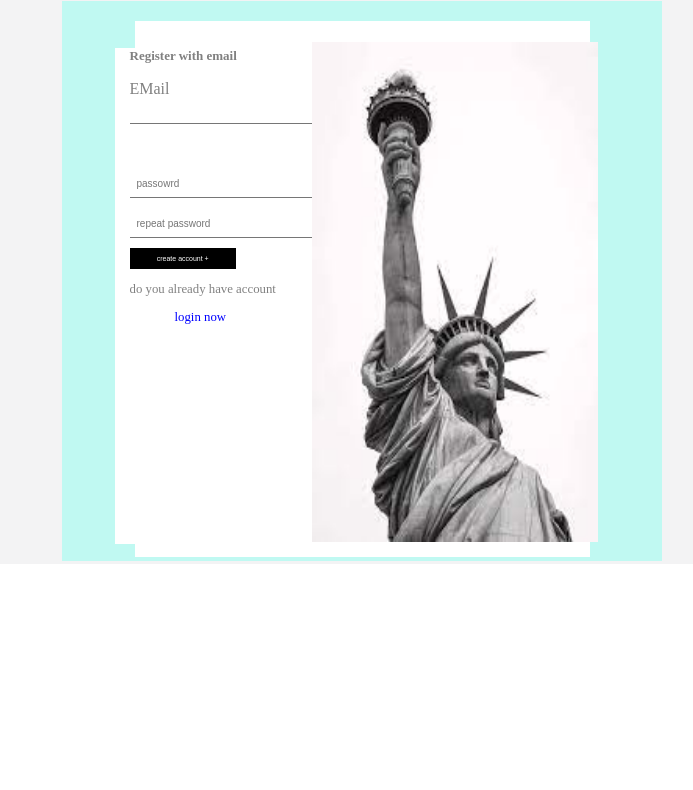
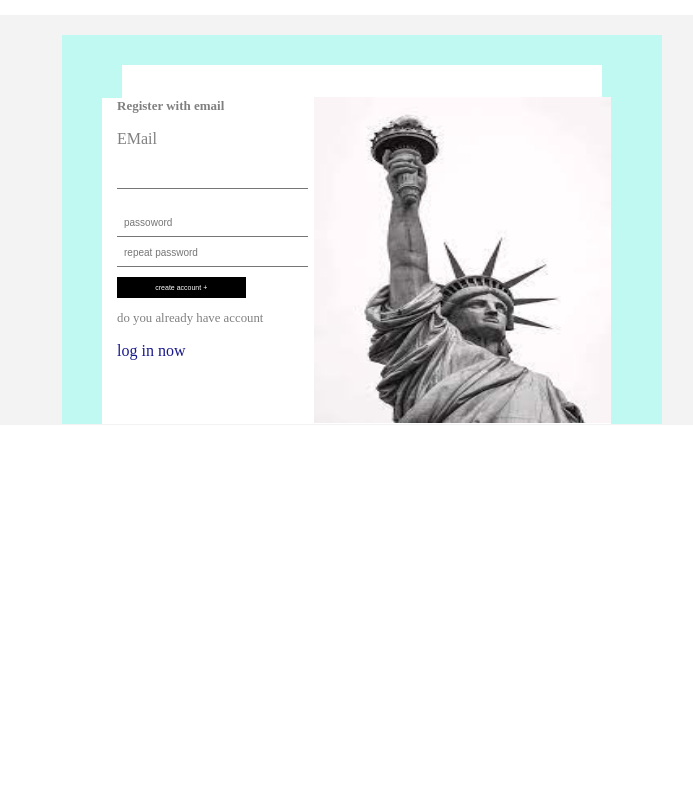
Before and after one commit to nelsonmakori/libertyMutual-registerpage, a plain HTML site: page index.html in a window 1280 px wide. Shown: the part 62-852 px from the top of the page, without its empty margins (288-981 px from the left). After the commit the page ends 800 px from the top, so only its background shows below. Drawn offline with Linux system fonts and the light colour scheme.

Commit message:
deleted position and vh to px

```diff
--- a/index.html
+++ b/index.html
@@ -8,6 +8,7 @@
   <title>liberty-mutual</title>
 </head>
 <body>
+  <u><h1>Libertymutual  log in</h1></u>
   <form id="frm">
     <div class="gray-background">
       <div id="backGround">
@@ -21,13 +22,14 @@
             <p id="displayEmail"></p>
             <br>
 
-            <input type="password" placeholder="passowrd" name="password" maxlength="8">
+            <input type="password" id="password" placeholder="passoword" name="password" maxlength="8">
             <br>
-            <input type="password" placeholder="repeat password" name="repeatPassword" maxlength="8">
+            <input type="password" id="passwordRepeate" placeholder="repeat password" name="repeatPassword" maxlength="8">
             <br>
             <button type="submit" id="createAcount">create account +</button>
             <p id="acountRegister">do you already have account</p>
-            <p id="logIn">login now</p>
+            <p id="login">log in now </p>
+
             <img src="liberty.images/liberty-image.jpg">
 
           </div>
--- a/liberty.css
+++ b/liberty.css
@@ -1,33 +1,37 @@
 #backGround{
   background-color:rgb(192,249,242) ;
   width: 600px;
-  height: 70vh;
+  padding-top: 30px;
+  height: 359px;
   margin: auto;
   border: 1px solid black;
   border: none;
 }
 #whiteGround{
-  position: relative;
-  top: 20px;
-  width: 455px;
-  background-color: white;
-  height: 67vh;
+  width:80%;
+  background-color:#fff;
+  height: 339px;
   margin-left: 30px;
   margin: auto;
+  padding-top: 20px;
+
 }
 
 
 
 
 .register{
-  position: relative;
-  right: 20px;
-  background-color:white;
-  width: 90%;
-  top: 27px;
+  background-color:#fff;
+  width: 103%;
   color: gray;
   padding-left: 15px;
-  height: 62vh;
+  height: 326px;
+  margin-left: -20px;
+
+
+
+
+
   cursor: pointer;
 }
 h3{
@@ -39,7 +43,7 @@ body{
   padding: 0;
 }
 input{
-  margin-top: 10px;
+  /* margin-top: 10px; */
   border-top: none;
   border-right: none;
   border-left: none;
@@ -67,23 +71,47 @@ button{
   font-size: 0.8rem;
 
 }
-#mail{
-  margin-bottom: -14px;
+#email{
+  margin-top: -30px;
 }
 img{
-  position: relative;
-  left: 150px;
-  width: 70%;
+
+  padding-top:27px;
+  width: 60%;
   bottom: 295px;
-  height: 62.5vh;
-  margin-left: 32px;
+  height: 326px;
+  margin-left: 197.2px;
+  margin-top: -306.3px;
+
+  /* bottom: 296.5px; */
 }
 .gray-background{
   background-color: #F3F3F4;
   width: 90%;
-  height: 72vh;
+  height: 390px;
   padding-left: 20px;
   margin: auto;
   margin-top: 30px;
   padding-top: 20px;
+  background-size: contain;
 }
+
+
+h1{
+  width: 50%;
+  margin: auto;
+  margin-top: 10px;
+}
+#displayEmail{
+  font-size: 0.7rem;
+  margin: 0;
+  padding: 0;
+  height:0.3px;
+}
+body{
+  margin: 0;
+  padding: 0;
+}
+#login{
+  color: rgb(26, 26, 141);
+}
--- a/liberty.js
+++ b/liberty.js
@@ -17,7 +17,12 @@ email.addEventListener('keyup',()=>{
   displayEmail.innerText = email.value
   //createAccount.style.backgroundColor = 'green'
 })
+
 createAccount.addEventListener('click',()=>{
   createAccount.style.backgroundColor = 'green'
   createAccount.style.fontSize = '10px';
 })
+
+ const login = document.getElementById('login')
+ let password = document.getElementById('password')
+ let pin = 12345678
```
